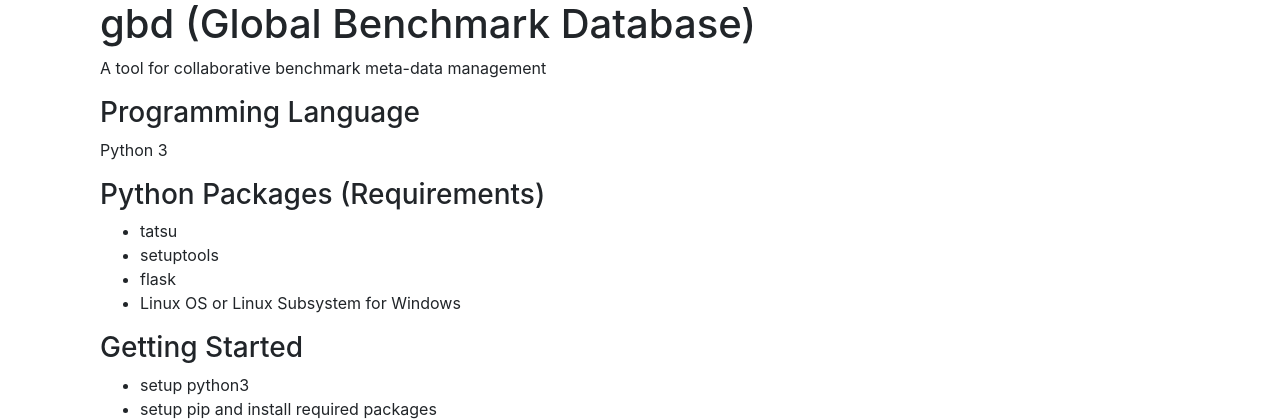
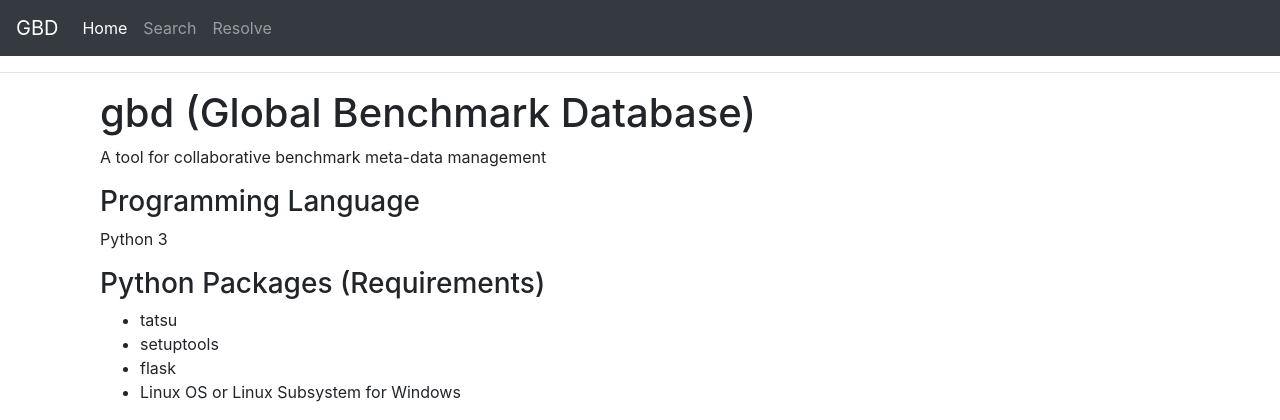
Before and after one commit to Udopia/gbd, a Flask app: page / in a window 1280 px wide. Shown: the top 420 px of the page. Run offline with Flask 2, Linux system fonts and the light colour scheme; some libraries are stand-ins or nearby versions.

Commit message:
Make navbar for server pages

```diff
--- a/templates/home.html
+++ b/templates/home.html
@@ -1,9 +1,24 @@
 <!doctype html>
 <html lang="en">
     <header>
-    <link rel="stylesheet" href="{{ url_for('static', filename='bootstrap/css/bootstrap.min.css') }}">
+        <link rel="stylesheet" href="{{ url_for('static', filename='bootstrap/css/bootstrap.min.css') }}">
     </header>
     <body>
+    <nav class="navbar navbar-expand-lg navbar-dark bg-dark">
+    <a class="navbar-brand" href="/">GBD</a>
+    <button class="navbar-toggler" type="button" data-toggle="collapse" data-target="#navbarNavAltMarkup" aria-controls="navbarNavAltMarkup" aria-expanded="false" aria-label="Toggle navigation">
+        <span class="navbar-toggler-icon"></span>
+    </button>
+      <div class="collapse navbar-collapse" id="navbarNavAltMarkup">
+        <div class="navbar-nav">
+          <a class="nav-item nav-link active" href="#">Home <span class="sr-only">(current)</span></a>
+          <a class="nav-item nav-link" href="/query/form">Search</a>
+          <a class="nav-item nav-link" href="/resolve/form">Resolve</a>
+        </div>
+      </div>
+    </nav>
+    <hr>
+    <div class=""></div>
     <div class="container">
         <div class="container" id="header">
             <h1>
```
Also changed, not shown: templates/query_form.html (+14 -0 lines), templates/resolve_form.html (+14 -0 lines).
